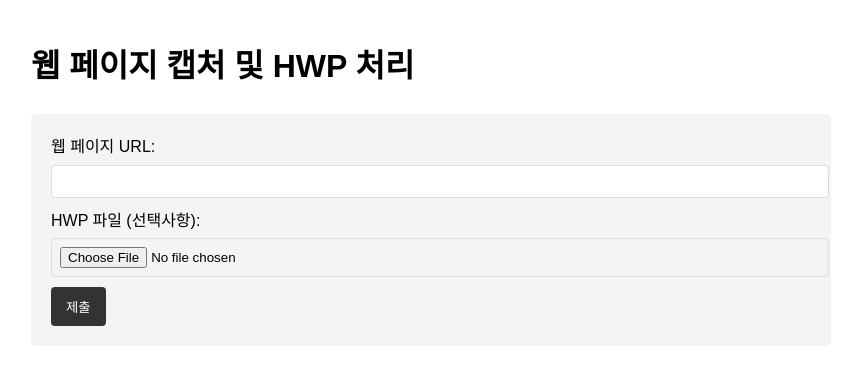
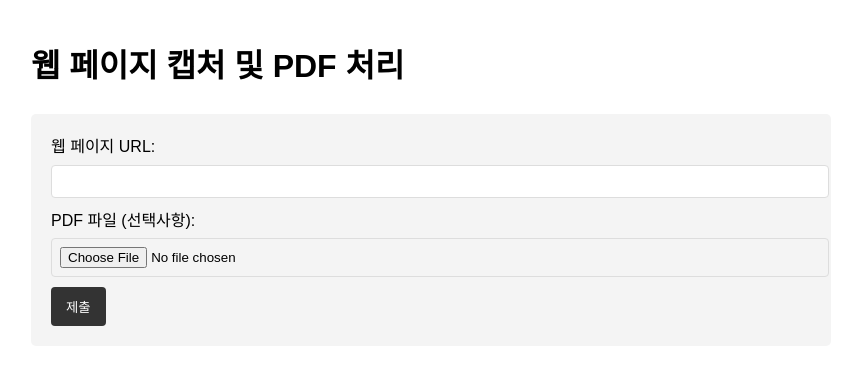
Before and after one commit to n1figo/automation, a Flask app: page / in a window 1280 px wide. Shown: the top 365 px of the page, without its empty margins (209-1069 px from the left). Run offline with Flask 3, Linux system fonts and the light colour scheme.

Commit message:
2408071331

```diff
--- a/templates/index.html
+++ b/templates/index.html
@@ -3,7 +3,7 @@
 <head>
     <meta charset="UTF-8">
     <meta name="viewport" content="width=device-width, initial-scale=1.0">
-    <title>웹 페이지 캡처 및 HWP 처리</title>
+    <title>웹 페이지 캡처 및 PDF 처리</title>
     <style>
         body {
             font-family: Arial, sans-serif;
@@ -42,13 +42,13 @@
     </style>
 </head>
 <body>
-    <h1>웹 페이지 캡처 및 HWP 처리</h1>
+    <h1>웹 페이지 캡처 및 PDF 처리</h1>
     <form action="/" method="post" enctype="multipart/form-data">
         <label for="url">웹 페이지 URL:</label>
         <input type="text" id="url" name="url" required>
 
-        <label for="hwp_file">HWP 파일 (선택사항):</label>
-        <input type="file" id="hwp_file" name="file" accept=".hwp">
+        <label for="pdf_file">PDF 파일 (선택사항):</label>
+        <input type="file" id="pdf_file" name="file" accept=".pdf">
 
         <input type="submit" value="제출">
     </form>
```
Also changed, not shown: 95_make_excel.py (+21 -6 lines).
